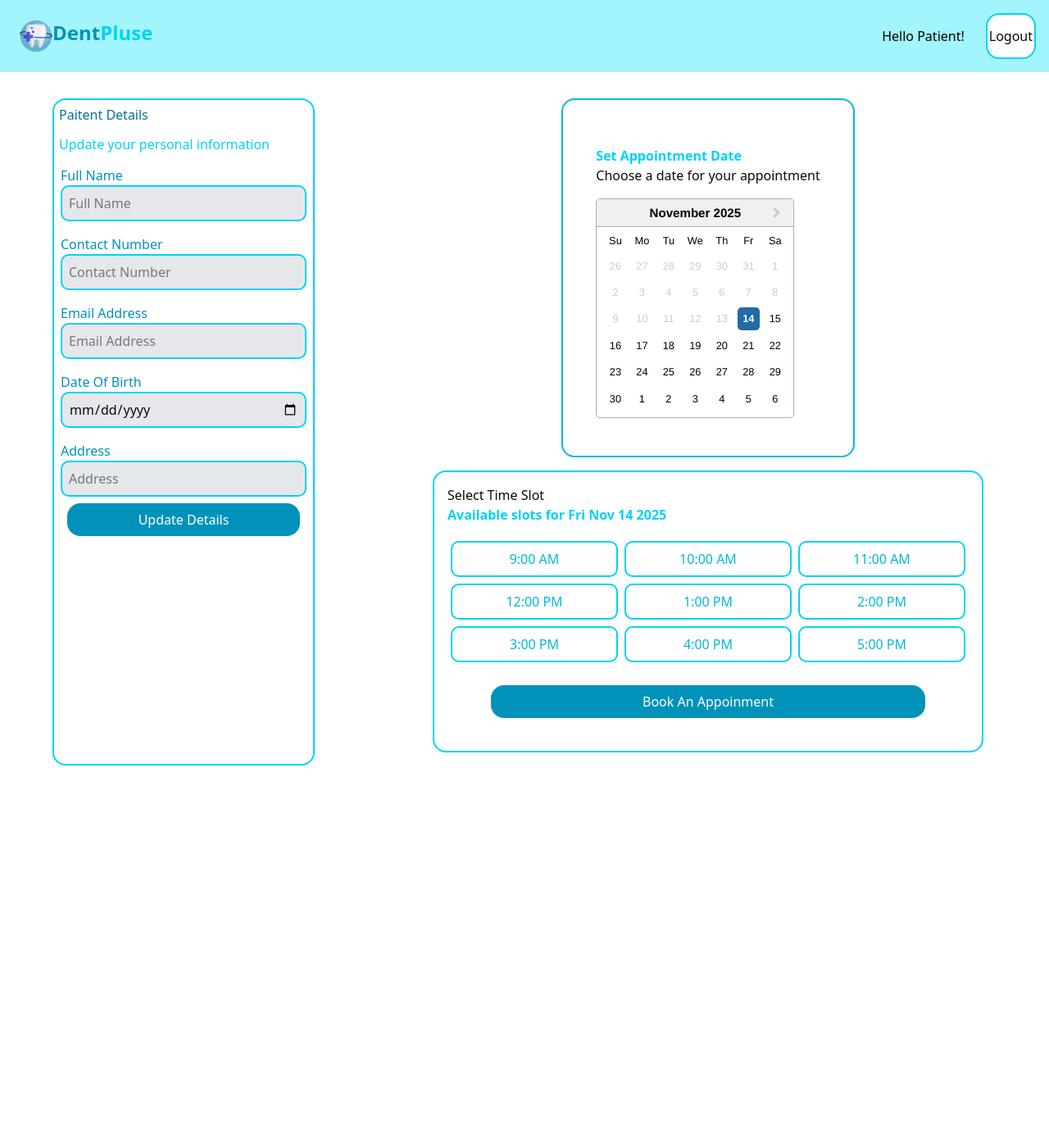
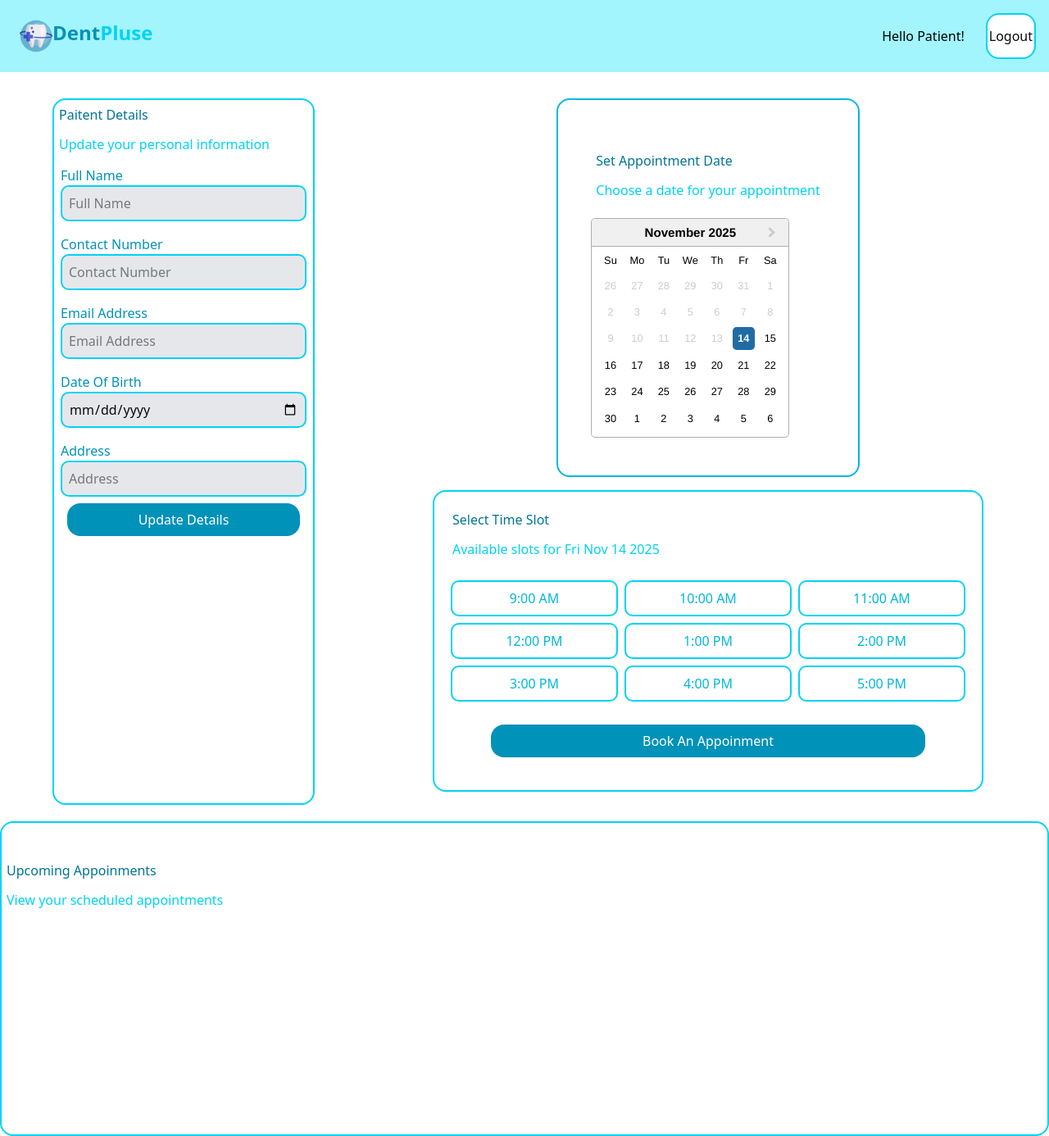
Before and after one commit to HVPasindu/DentPulse, a React app in the folder frontend/: page /patient in a window 1280 px wide. Shown: the whole page at 82% size. Before the commit the page ends 934 px from the top, so only its background shows below. Built offline with nearby package versions, Linux system fonts and the light colour scheme; the HTML template or start-up script is replaced by a standard one.

Commit message:
fix layout

```diff
--- a/frontend/src/Patient Pages/AppointmentDate.jsx
+++ b/frontend/src/Patient Pages/AppointmentDate.jsx
@@ -16,8 +16,8 @@ export const AppointmentDate = () => {
         <div className="bg-white border-2 border-cyan-500 rounded-2xl flex flex-col justify-center items-center max-w-fit">
           <div className="p-10">
             <div className="py-4">
-              <h1 className="font-bold text-cyan-400">Set Appointment Date</h1>
-              <h1 className="font-light">Choose a date for your appointment</h1>
+              <h1 className="p-1.5 text-cyan-700">Set Appointment Date</h1>
+              <h1 className="p-1.5 text-cyan-400">Choose a date for your appointment</h1>
             </div>
             <DatePicker
               selected={date}
@@ -30,8 +30,8 @@ export const AppointmentDate = () => {
         </div>
         <div className="border-2 border-cyan-400 m-4 gap-x-3 w-2xl p-4 rounded-2xl ">
           <div className="flex flex-col pb-4">
-            <h1 className="">Select Time Slot</h1>
-            <h1 className="font-bold text-cyan-400">
+            <h1 className="p-1.5 text-cyan-700">Select Time Slot</h1>
+            <h1 className="p-1.5 text-cyan-400">
               Available slots for {selected_date.toDateString()}
             </h1>
           </div>
@@ -42,7 +42,7 @@ export const AppointmentDate = () => {
           </div>
 
           <div className="flex justify-center items-center p-6">
-            <button className="w-[90%] rounded-2xl p-2 text-white bg-cyan-600 hover:bg-cyan-800 active:scale-100 active:translate-y-0 active:shadow-none active:bg-blue-600">
+            <button className="w-[90%] rounded-2xl p-2 text-white bg-cyan-600 hover:bg-cyan-800 ">
               Book An Appoinment
             </button>
           </div>
--- a/frontend/src/Patient Pages/MainInterface.jsx
+++ b/frontend/src/Patient Pages/MainInterface.jsx
@@ -2,6 +2,7 @@ import React from "react";
 import PatientHeader from "./PatientHeader";
 import { AppointmentDate } from "./AppointmentDate";
 import { PatientDetail } from "./PatientDetail";
+import { RecentAppoinment } from "./RecentAppoinment";
 
 const MainInterface = () => {
   return (
@@ -13,7 +14,10 @@ const MainInterface = () => {
         <PatientDetail />
         <AppointmentDate />
       </div>
-      <div></div>
+      <div className="pt-5">
+
+        <RecentAppoinment/>
+      </div>
     </>
   );
 };
--- a/frontend/src/Patient Pages/RecentAppoinment.jsx
+++ b/frontend/src/Patient Pages/RecentAppoinment.jsx
@@ -0,0 +1,22 @@
+import React from 'react'
+import { useState } from 'react';
+
+export const RecentAppoinment = () => {
+
+    const[Status,SetStatus]=useState(false);
+  return (
+
+    <div className='rounded-2xl border-2 border-cyan-400 h-96 pt-10'>
+
+        <div>
+            <h1 className='p-1.5 text-cyan-700'>Upcoming Appoinments</h1>
+            <h1 className='p-1.5 text-cyan-400'>View your scheduled appointments</h1>
+        </div>
+
+
+
+
+
+    </div>
+  )
+}
--- a/frontend/src/Patient Pages/TimeCardComponent.jsx
+++ b/frontend/src/Patient Pages/TimeCardComponent.jsx
@@ -1,14 +1,14 @@
 import React from "react";
 
 export const TimeCardComponent = (props) => {
-
-  return <div>
-
-    <div className="hover:cursor-pointer flex justify-center  rounded-2xl items-center border-2 border-cyan-400 rounded-lg p-2 gap-4 m-1 hover:bg-cyan-700 ">
-
-        <h1 className="text-cyan-500">{props.date}</h1>
-
+  return (
+    <div>
+      <div
+        className="hover:cursor-pointer flex justify-center
+      items-center border-2 text-cyan-500 border-cyan-400 rounded-lg p-2 gap-4 m-1 hover:bg-cyan-600 hover:text-black"
+      >
+        <h1 className="">{props.date}</h1>
+      </div>
     </div>
-
-  </div>;
+  );
 };
```
